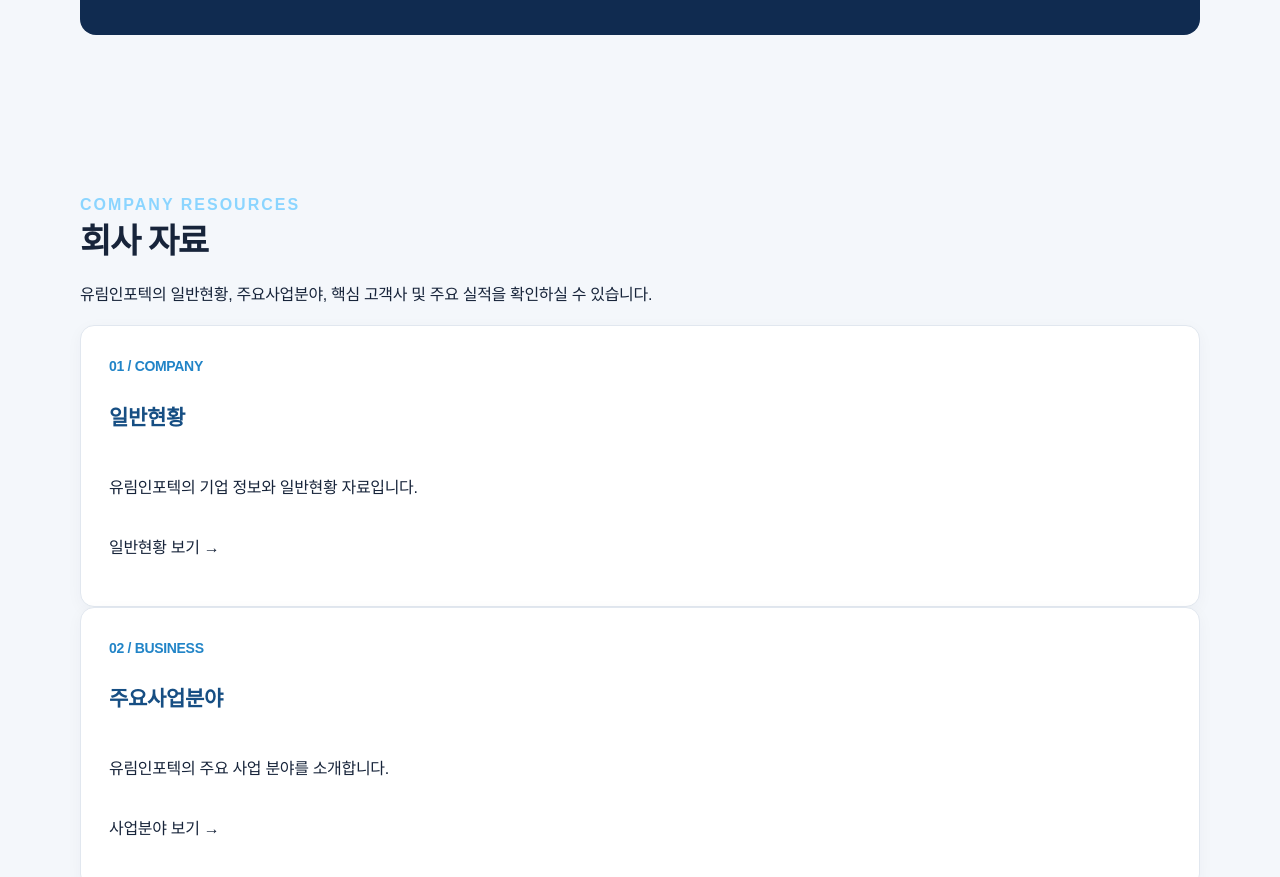
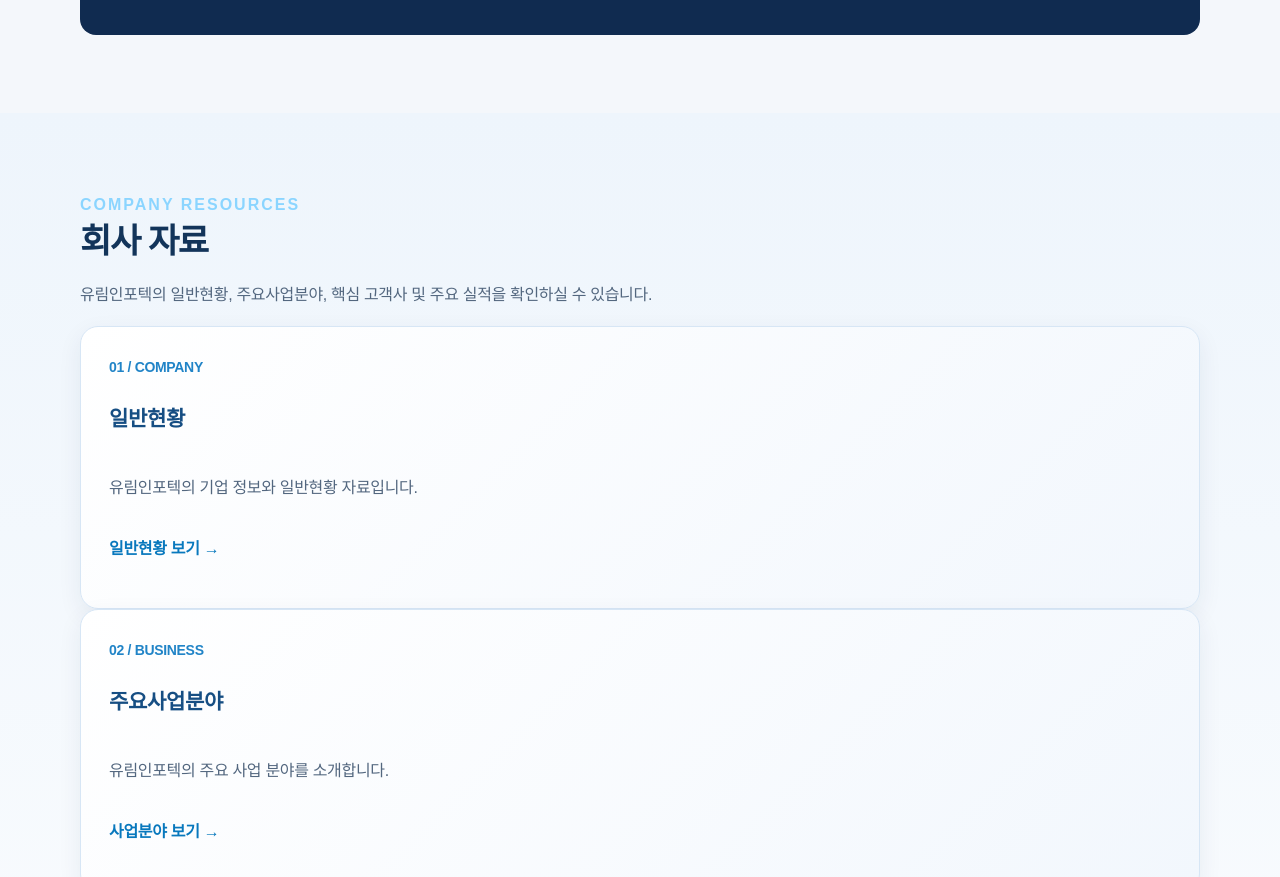
Before and after one commit to khlee-74/khlee-74.github.io, a plain HTML site: page index.html in a window 1280 px wide. Shown: the part 2876-3753 px from the top of the page. Drawn offline with Linux system fonts and the light colour scheme; a web font is replaced by a local one.

Commit message:
Update index.html

```diff
--- a/index.html
+++ b/index.html
@@ -309,6 +309,57 @@
   border-radius: 10px;
   margin: 16px 0;
 }
+/* 회사 자료실 전용 디자인 */
+#resources {
+  background: linear-gradient(180deg, #eef5fc 0%, #ffffff 100%);
+}
+
+#resources .section-title {
+  color: #12345a;
+}
+
+#resources > .wrap > p {
+  color: #53677f;
+  font-size: 16px;
+  line-height: 1.8;
+}
+
+#resources .cards {
+  gap: 24px;
+}
+
+#resources .card {
+  background: linear-gradient(135deg, #ffffff 0%, #f2f7fd 100%);
+  border: 1px solid #d7e6f5;
+  border-radius: 18px;
+  box-shadow: 0 8px 24px rgba(16, 43, 80, 0.07);
+  padding: 28px;
+}
+
+#resources .card:hover {
+  border-color: #8bbce8;
+  box-shadow: 0 14px 32px rgba(16, 43, 80, 0.13);
+  transform: translateY(-4px);
+}
+
+#resources .card h3 {
+  color: #164e83;
+}
+
+#resources .card p {
+  color: #53677f;
+  line-height: 1.8;
+}
+
+#resources .card a {
+  color: #0878bd;
+  font-weight: 700;
+  text-decoration: none;
+}
+
+#resources .card a:hover {
+  text-decoration: underline;
+}
   </style>
 </head>
 <body>
```
